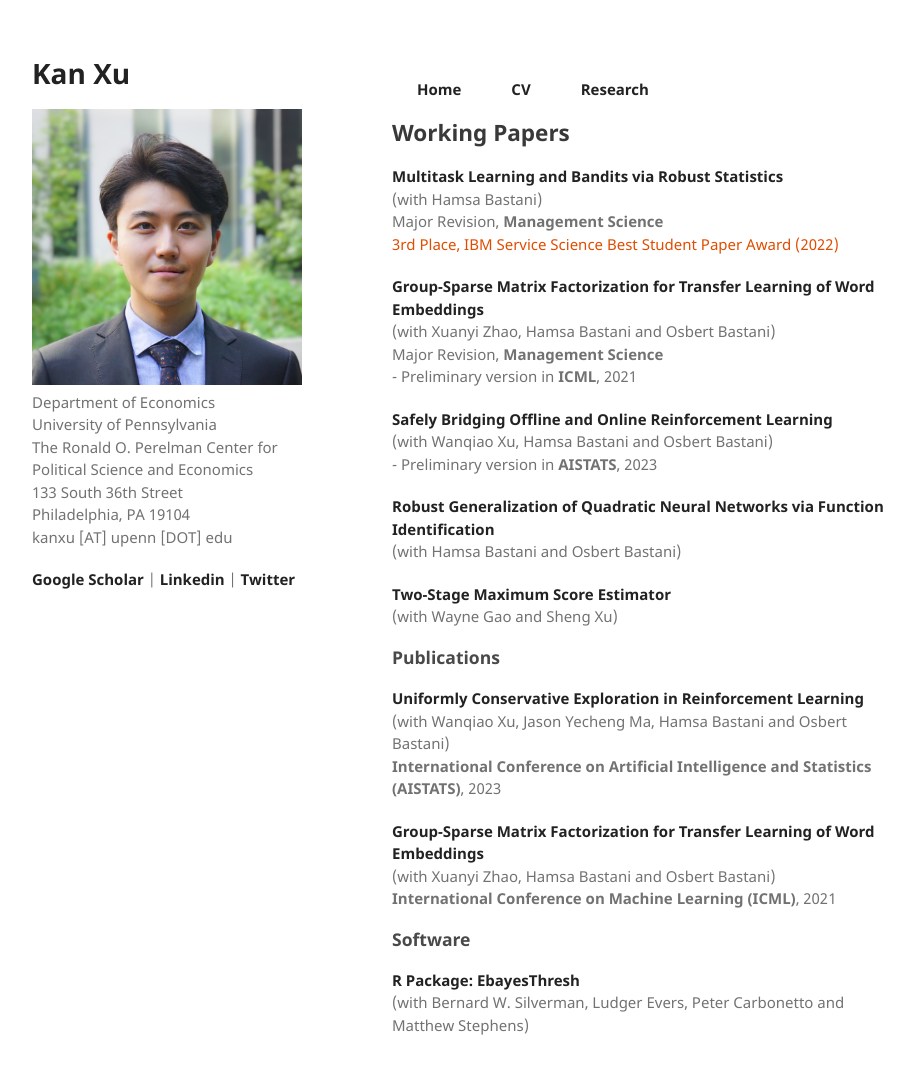
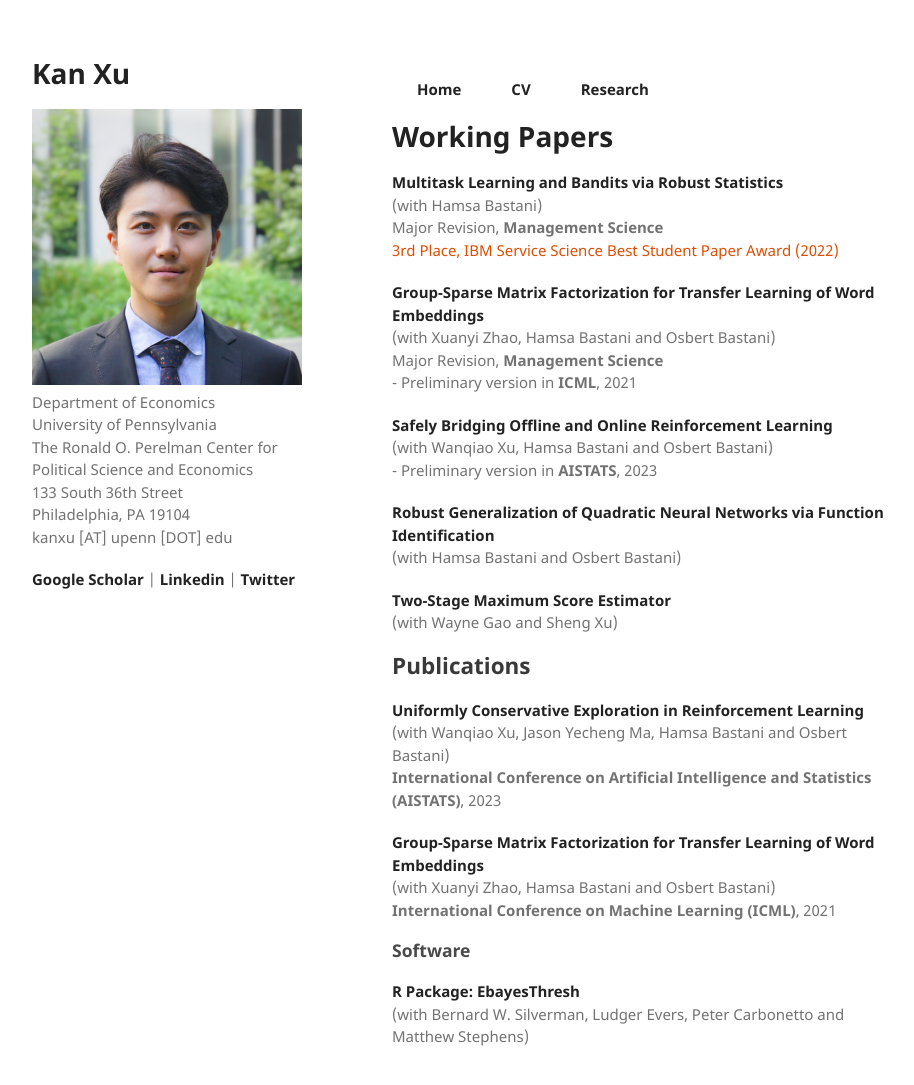
Before and after one commit to kanxu526/kanxu526.github.io, a Jekyll site: the page built from research.md, in a window 1280 px wide and 1118 px high. Shown: the top 1085 px of the window, without its empty margins (178-1092 px from the left). Built offline with Jekyll 4.4.1, drawn with Linux system fonts in a browser that asks for light colours.

```diff
--- a/research.md
+++ b/research.md
@@ -9,7 +9,7 @@ layout: default
 </ul>
 
 <div>
-<h2>Working Papers</h2>
+<h1>Working Papers</h1>
 
 <p><a href="https://arxiv.org/abs/2112.14233">Multitask Learning and Bandits via Robust Statistics</a><br>
 (with Hamsa Bastani)<br>
@@ -31,7 +31,7 @@ Major Revision, <b>Management Science</b><br>
 <p><a href="https://arxiv.org/abs/2009.02854v4">Two-Stage Maximum Score Estimator</a><br>
 (with Wayne Gao and Sheng Xu)</p>
 
-<h3>Publications</h3>
+<h2>Publications</h2>
 
 <p><a href="https://proceedings.mlr.press/v206/xu23j.html">Uniformly Conservative Exploration in Reinforcement Learning</a><br>
 (with Wanqiao Xu, Jason Yecheng Ma, Hamsa Bastani and Osbert Bastani)<br>
```
